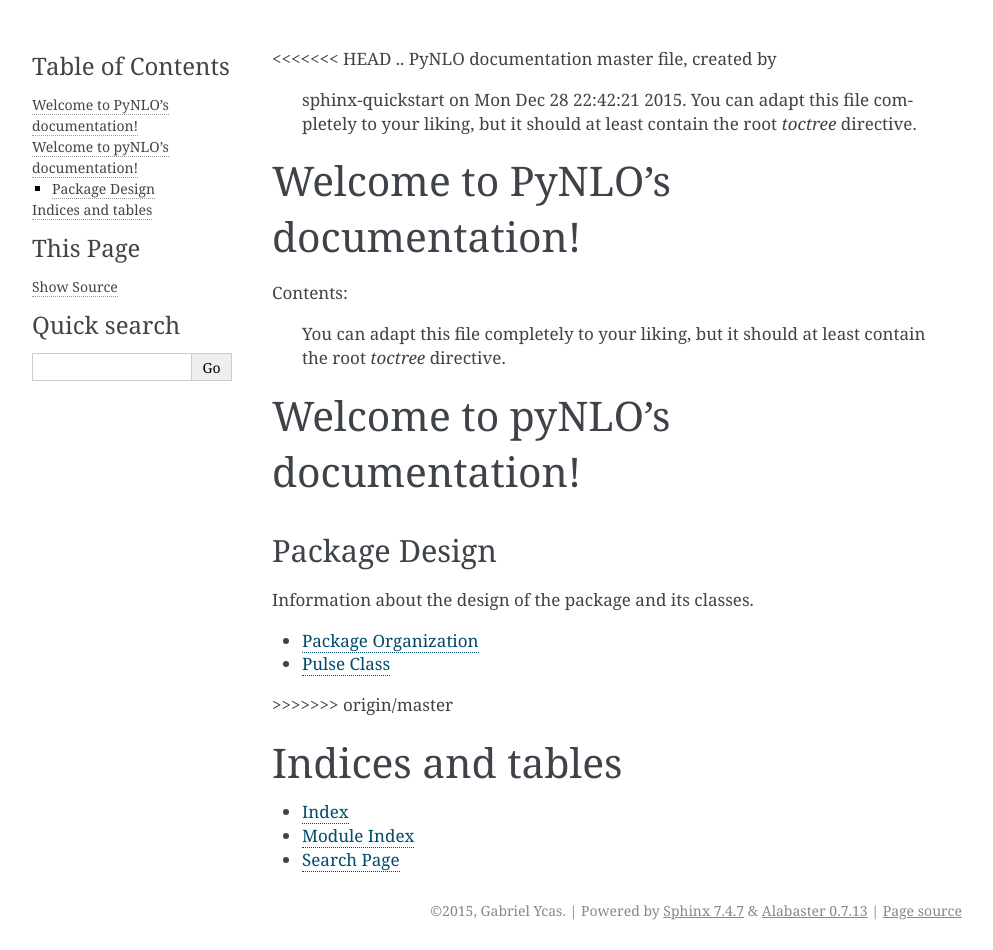
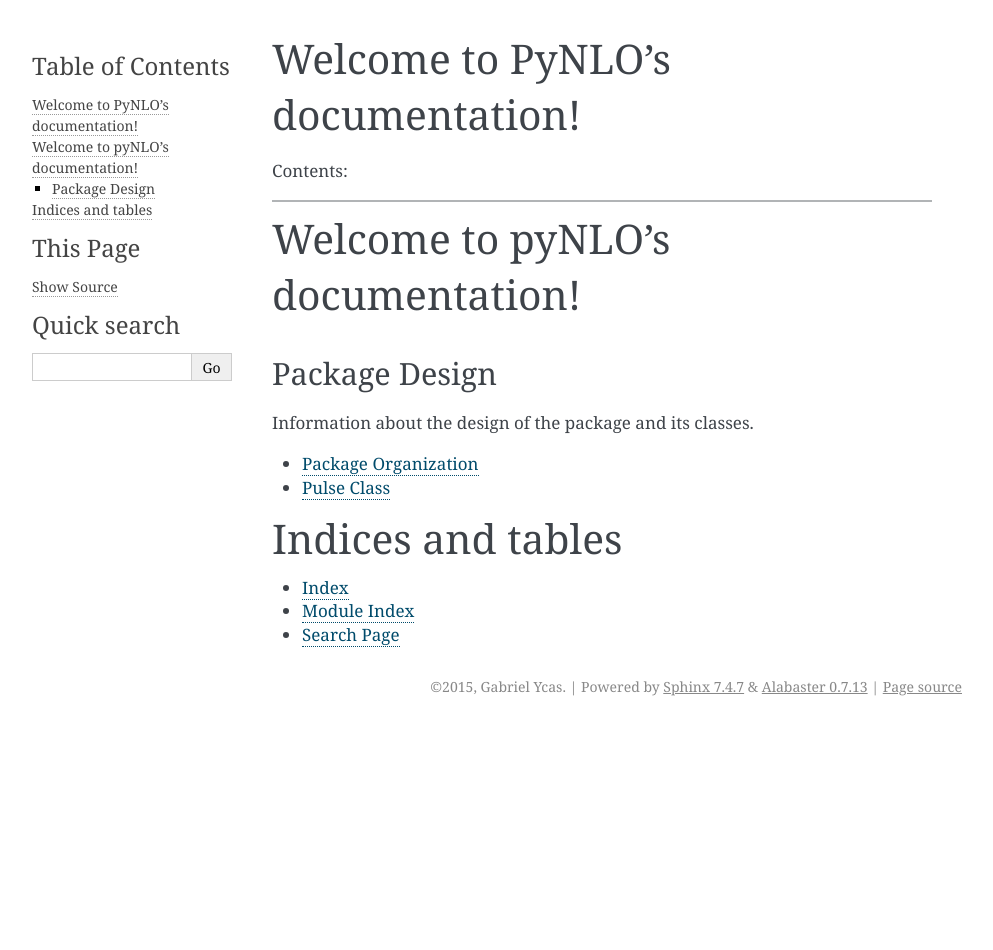
Before and after one commit to pyNLO/PyNLO, a Sphinx documentation site: the page built from docs/source/index.rst, in a window 1280 px wide. Shown: the whole page, without its empty margins (148-1141 px from the left). Built offline with Sphinx 7.4.7, drawn with Linux system fonts in a browser that asks for light colours; after the commit the page ends 900 px from its top, so only the background shows below that.

Commit message:
Syncing docs...

```diff
--- a/docs/source/index.rst
+++ b/docs/source/index.rst
@@ -1,4 +1,3 @@
-<<<<<<< HEAD
 .. PyNLO documentation master file, created by
    sphinx-quickstart on Mon Dec 28 22:42:21 2015.
    You can adapt this file completely to your liking, but it should at least
@@ -13,16 +12,11 @@
    :maxdepth: 2
 
 =======
-.. pyNLO documentation master file, created by
-   sphinx-quickstart on Mon Jan 04 11:40:57 2016.
-   You can adapt this file completely to your liking, but it should at least
-   contain the root `toctree` directive.
 
 Welcome to pyNLO's documentation!
 =================================
 
 .. include:: contents.rst.inc
->>>>>>> origin/master
 
 
 Indices and tables
```
